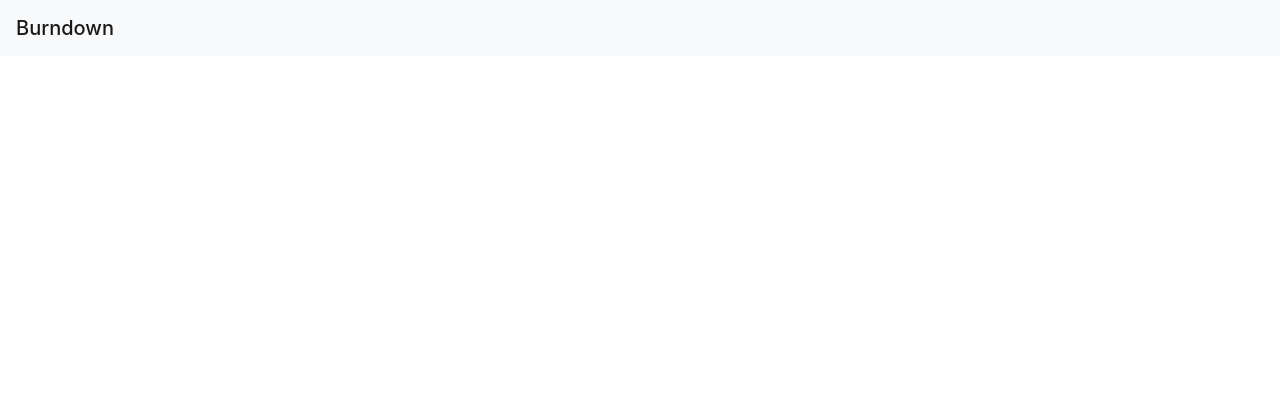
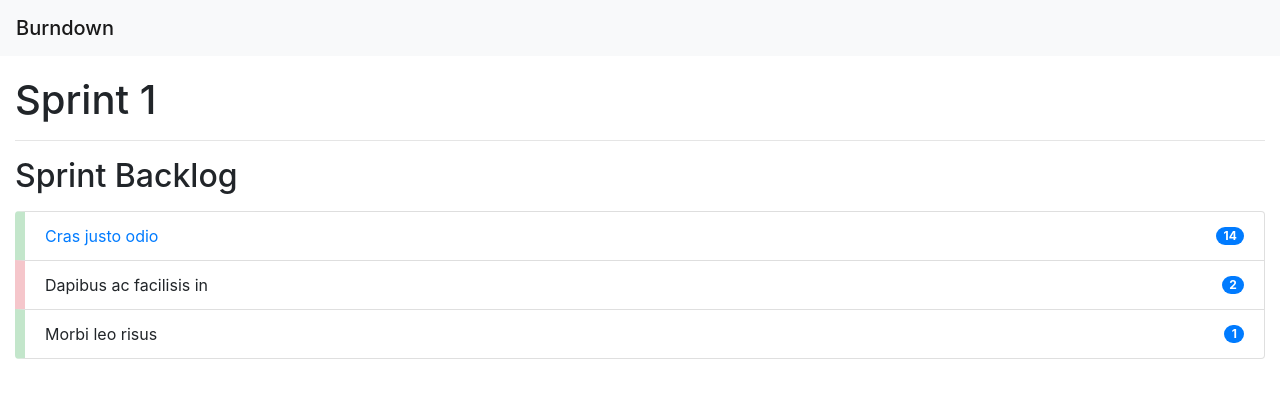
Before and after one commit to cesarloachamin/burndown, an Angular app: page /sprint/1 in a window 1280 px wide. Before the commit this address led to /. Shown: the top 398 px of the page. Built offline with nearby package versions, Linux system fonts and the light colour scheme.

Commit message:
add first mockup for the sprint backlog

```diff
--- a/src/app/app.module.ts
+++ b/src/app/app.module.ts
@@ -8,9 +8,11 @@ import { AppComponent } from './app.component';
 import { SprintListComponent } from './sprint-list/sprint-list.component';
 import { SprintFormComponent } from './sprint-form/sprint-form.component';
 import { Routes, RouterModule } from '@angular/router';
+import { SprintComponent } from './sprint/sprint.component';
 
 const appRoutes: Routes = [
   {path: 'sprints', component: SprintListComponent},
+  {path: 'sprint/:id', component: SprintComponent},
   {path: '', redirectTo: '/sprints', pathMatch: 'full'}
 ]
 
@@ -18,7 +20,8 @@ const appRoutes: Routes = [
   declarations: [
     AppComponent,
     SprintListComponent,
-    SprintFormComponent
+    SprintFormComponent,
+    SprintComponent
   ],
   imports: [
     NgbModule,
--- a/src/app/sprint-list/sprint-list.component.html
+++ b/src/app/sprint-list/sprint-list.component.html
@@ -14,7 +14,7 @@
     </thead>
     <tbody>
         <tr *ngFor="let sprint of sprints">
-            <td>{{sprint.title}}</td>
+            <td><a [routerLink]="['/sprint', sprint.id]">{{sprint.title}}</a></td>
             <td>{{sprint.startDate | date: 'longDate'}}</td>
             <td>{{sprint.endDate | date: 'longDate'}}</td>
             <td>{{sprint.statusLabel}}</td>
--- a/src/app/sprint.service.ts
+++ b/src/app/sprint.service.ts
@@ -29,6 +29,10 @@ export class SprintService {
     return of(this.sprints);
   }
 
+  getSprint(id: string): Observable<Sprint> {
+    return of(this.sprints.find(sprint => sprint.id === id));
+  }
+
   addSprint(sprint: Sprint): void {
     this.sprints.unshift(sprint);
     this.save();
--- /dev/null
+++ b/src/app/sprint/sprint.component.css
@@ -0,0 +1,9 @@
+.item-bug {
+    border-left-width: 10px;
+    border-left-color: #f5c6cb;
+}
+
+.item-story {
+    border-left-width: 10px;
+    border-left-color: #c3e6cb;
+}
--- /dev/null
+++ b/src/app/sprint/sprint.component.html
@@ -0,0 +1,24 @@
+<div *ngIf="!sprint" class="alert alert-danger" role="alert">
+    No Sprint found
+</div>
+<div *ngIf="sprint">
+    <h1>{{sprint.title}}</h1>
+    <hr/>
+    <h2>Sprint Backlog</h2>
+
+    <ul class="list-group mt-3">
+        <a href="#" class="list-group-item d-flex justify-content-between align-items-center item-story">
+            Cras justo odio
+            <span class="badge badge-primary badge-pill ">14</span>
+        </a>
+        <a class="list-group-item d-flex justify-content-between align-items-center item-bug">
+            Dapibus ac facilisis in
+            <span class="badge badge-primary badge-pill">2</span>
+        </a>
+        <a class="list-group-item d-flex justify-content-between align-items-center item-story">
+            Morbi leo risus
+            <span class="badge badge-primary badge-pill">1</span>
+        </a>
+    </ul>
+
+</div>
--- /dev/null
+++ b/src/app/sprint/sprint.component.ts
@@ -0,0 +1,23 @@
+import { Component, OnInit } from '@angular/core';
+import { ActivatedRoute } from '@angular/router';
+import Sprint from '../model/sprint';
+import { SprintService } from '../sprint.service';
+
+@Component({
+  selector: 'app-sprint',
+  templateUrl: './sprint.component.html',
+  styleUrls: ['./sprint.component.css']
+})
+export class SprintComponent implements OnInit {
+
+  sprint:Sprint;
+  constructor(private route: ActivatedRoute, private service: SprintService) { }
+
+  ngOnInit() {
+    this.route.params.subscribe(params => {
+      const id = params['id'];
+      this.service.getSprint(id).subscribe(sprint => this.sprint = sprint);
+    });
+  }
+
+}
```
Also changed, not shown: 1 other file (tests, documents, lock files or other folders).
